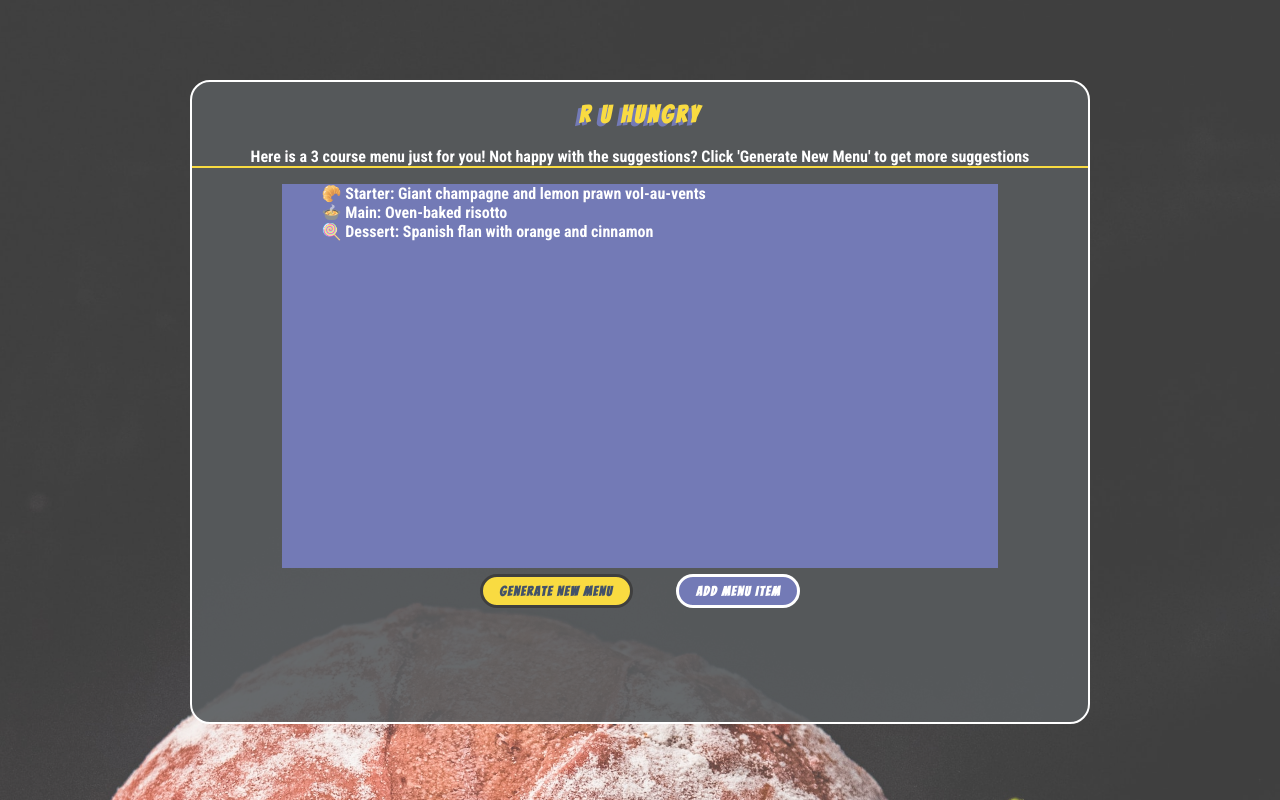
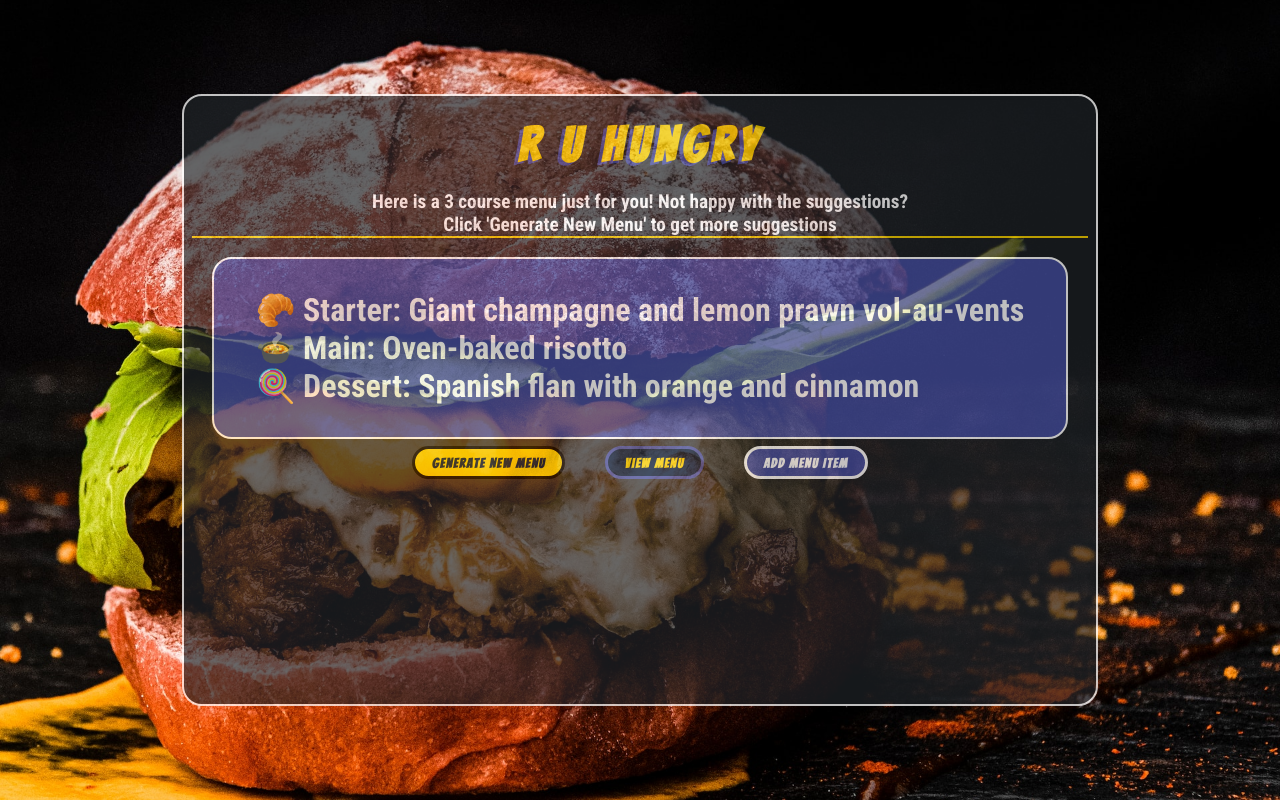
Before and after one commit to Steve-O-Codes/R_U_Hungry_App, a plain HTML site: page index.html in a window 1280 px wide. Both pictures are taken after a click on the button "Generate Menu". Drawn offline with Linux system fonts and the light colour scheme.

Commit message:
added view button and functionality

```diff
--- a/css/style.css
+++ b/css/style.css
@@ -19,12 +19,20 @@ body {
 .app-section {
   background-color: rgba(33, 37, 41, 0.9);
   width: 70%;
-  height: 80vh;
+  height: 70%;
   margin: 0 auto;
   text-align: center;
-  margin-top: 5em;
+  margin-top: 1em;
   border: 2px solid #fff;
   border-radius: 20px;
+  padding: 0.5em;
+  position: fixed;
+  top: 0;
+  bottom: 0;
+  left: 0;
+  right: 0;
+  margin: auto;
+  padding: 1.5em 0.5em;
 }
 
 h1 {
@@ -32,10 +40,13 @@ h1 {
   letter-spacing: 0.12em;
   color: #f7d002;
   text-shadow: -4px 3px #454e9e;
+  font-size: 3rem;
+  margin: 0;
 }
 
 .info {
   border-bottom: 2px solid #f7d002;
+  font-size: 1.2rem;
 }
 
 .menu-item {
@@ -43,13 +54,19 @@ h1 {
 }
 
 .container {
-  width: 80%;
-  height: 60%;
+  width: 95%;
   margin: 0 auto;
   background-color: #454e9e;
+  border: 2px solid #fff;
+  border-radius: 20px;
 }
 
-.menu-container,
+.menu-container {
+  display: none;
+  text-align: left;
+  font-size: 2rem;
+}
+
 .add-item-container {
   display: none;
 }
@@ -61,6 +78,10 @@ h1 {
   align-items: center;
 }
 
+.menu-list {
+  padding: 0;
+}
+
 .default-container {
   display: flex;
   justify-content: center;
@@ -70,6 +91,11 @@ h1 {
 .default-text {
   background-color: #454e9e;
   color: #fff;
+}
+
+.btn-holder {
+  display: flex;
+  justify-content: center;
 }
 
 .btn {
@@ -93,3 +119,37 @@ h1 {
   color: #fff;
   border: 3px solid #fff;
 }
+
+.view-menu-btn {
+  display: none;
+  background-color: #051937;
+  border: 3px solid #454e9e;
+  color: #f7d002;
+}
+
+.add-item-btn:hover,
+.view-menu-btn:hover,
+.generate-menu-btn:hover {
+  background-image: linear-gradient(
+    to bottom,
+    #212229,
+    #242d60,
+    #303497,
+    #5430cb,
+    #8c00f9
+  );
+  color: #fff;
+  text-shadow: -1px 0.5px #051937;
+  border: 2px solid #fff;
+}
+
+@media (max-width: 700px) {
+  .btn-holder {
+    flex-direction: column;
+    align-items: center;
+  }
+
+  .menu-container {
+    font-size: 1.2rem;
+  }
+}
--- a/index.html
+++ b/index.html
@@ -50,8 +50,11 @@
             from grumbling! <br />Generate a menu below 🍔🍟🍕
           </p>
         </div>
-        <button class="generate-menu-btn btn">Generate Menu</button>
-        <button class="add-item-btn btn">Add Menu Item</button>
+        <div class="btn-holder">
+          <button class="generate-menu-btn btn">Generate Menu</button>
+          <button class="view-menu-btn btn">View Menu</button>
+          <button class="add-item-btn btn">Add Menu Item</button>
+        </div>
       </section>
     </main>
     <script src="./js/app.js"></script>
--- a/js/app.js
+++ b/js/app.js
@@ -100,9 +100,16 @@ const menuContainerEl = document.querySelector(".menu-container");
 const infoEl = document.querySelector(".info");
 const genBtn = document.querySelector(".generate-menu-btn");
 const addBtn = document.querySelector(".add-item-btn");
+const viewBtn = document.querySelector(".view-menu-btn");
 const starterEl = document.querySelector(".starter");
 const mainEl = document.querySelector(".main");
 const dessertEl = document.querySelector(".dessert");
+
+// default
+menuContainerEl.style.display = "none";
+
+// declare menu links list
+let menuLinks;
 
 const genMenu = () => {
   const starterRand = Math.floor(
@@ -118,14 +125,29 @@ const genMenu = () => {
 
   //  Change state
   defaultContainerEl.style.display = "none";
-  menuContainerEl.style.display = "block";
-  infoEl.textContent =
-    "Here is a 3 course menu just for you! Not happy with the suggestions? Click 'Generate New Menu' to get more suggestions";
+  menuContainerEl.style.display = "flex";
+  infoEl.innerHTML =
+    "Here is a 3 course menu just for you! Not happy with the suggestions? <br> Click 'Generate New Menu' to get more suggestions";
   genBtn.textContent = "Generate New Menu";
+  viewBtn.style.display = "block";
   // display menu
   starterEl.textContent = `${starterEmojis[starterEmojiRand]} Starter: ${localMenu.starters.item[starterRand]}`;
   mainEl.textContent = `${mainsEmojis[mainEmojiRand]} Main: ${localMenu.mains.item[mainRand]}`;
   dessertEl.textContent = `${dessertEmojis[dessertEmojiRand]} Dessert: ${localMenu.desserts.item[dessertRand]}`;
+
+  // menu links
+  menuLinks = [
+    localMenu.starters.link[starterRand],
+    localMenu.mains.link[mainRand],
+    localMenu.desserts.link[dessertRand],
+  ];
+};
+
+const viewMenu = () => {
+  for (const link of menuLinks) {
+    window.open(link);
+  }
 };
 
 genBtn.addEventListener("click", genMenu);
+viewBtn.addEventListener("click", viewMenu);
```
